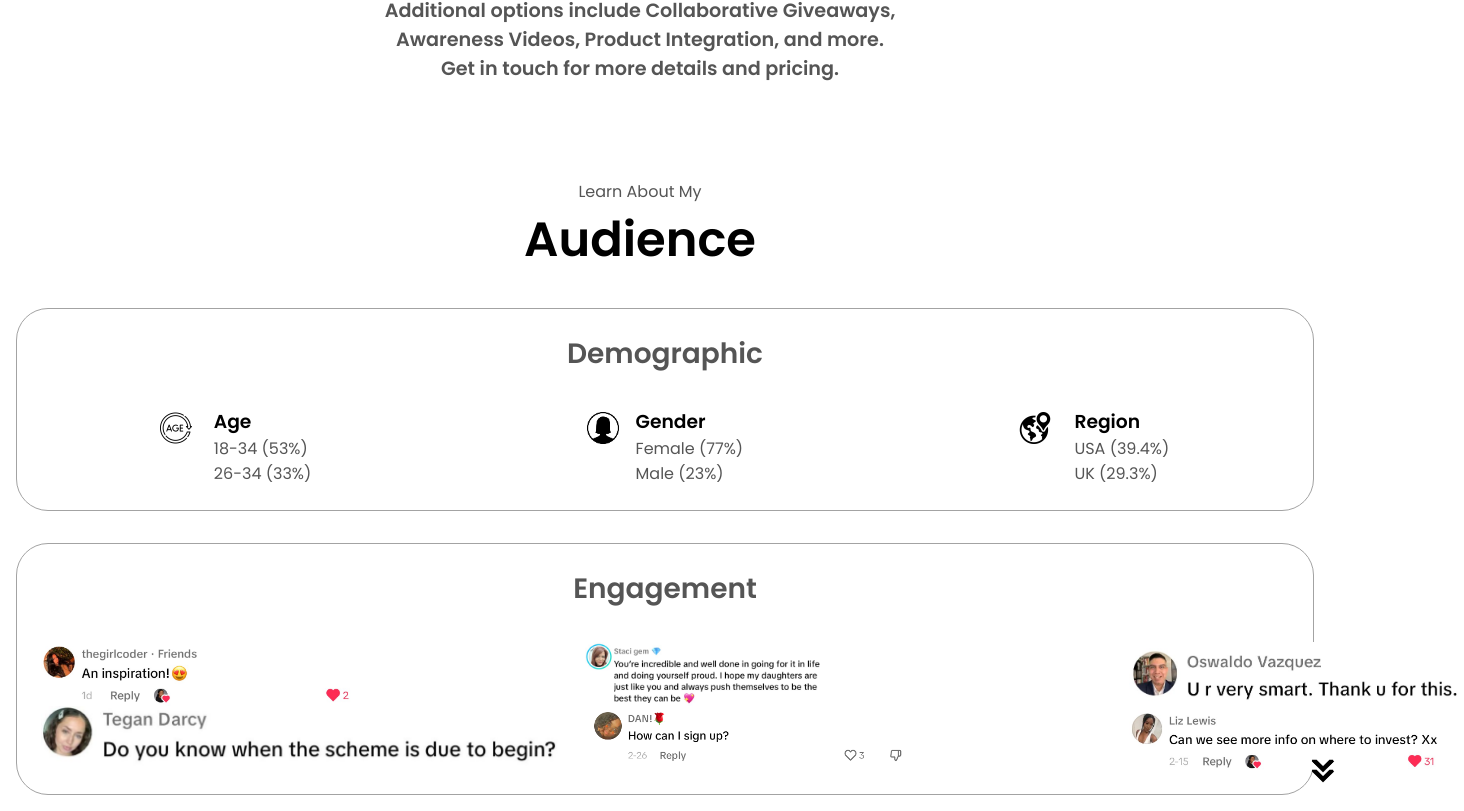
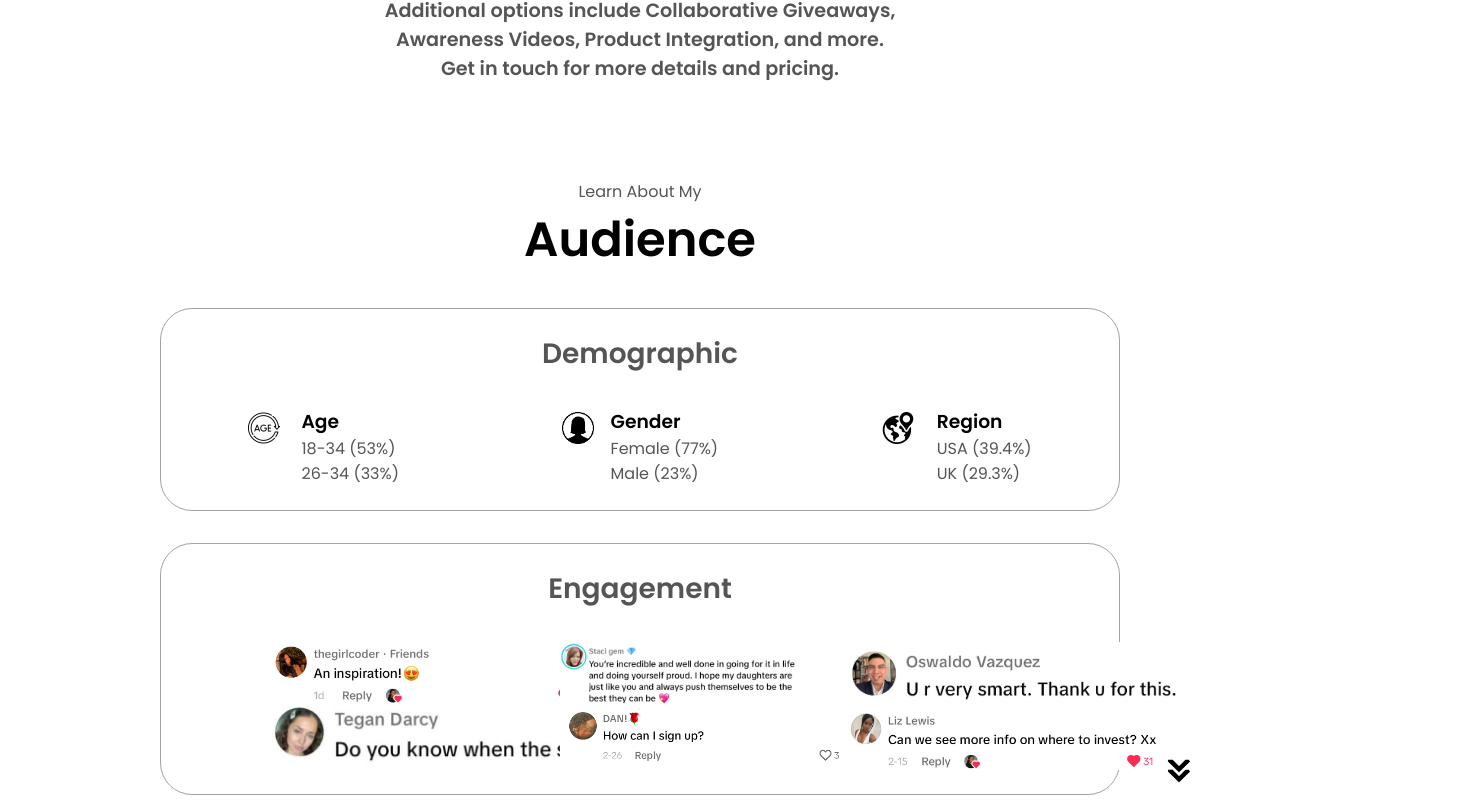
Before and after one commit to benb0201/angel_portfolio, a React (Vite) app: page /content in a window 1280 px wide. Shown: the part 1269-2080 px from the top of the page, 1464 px wide, since content can reach past the window. Built offline with nearby package versions, Linux system fonts and the light colour scheme.

Commit message:
Moore...

```diff
--- a/src/components/styles/Audience.module.css
+++ b/src/components/styles/Audience.module.css
@@ -1,27 +1,21 @@
-body {
-  margin: 0;
-  padding: 0;
-  box-sizing: border-box;
-  overflow-x: hidden;
-}
 
 .audience {
   position: relative;
   height: fit-content;
-  margin: 0 1rem 8rem 1rem;
-  max-width: 100%; /* Ensures it doesn't overflow on mobile */
+  margin-bottom: 8rem;
 }
 
-.detailsContainer {
+.detailsContainer{
     padding: 1.5rem;
+    flex: 1;
     background: white;
     border-radius: 2rem;
-  border: rgb(163, 163, 163) 0.1rem solid;
+    border: rgb(53, 53, 53) 0.1rem solid;
+    border-color: rgb(163, 163, 163);
     text-align: center;
-  width: 100%; /* Use full width of the screen */
-  max-width: 100%; /* Make sure the container fits within the mobile view */
+    /* height: 1rem; */
+    width: auto;
 }
-
 
 /* Sections*/
 
@@ -71,13 +65,11 @@ body {
 }
 
 .comment {
-  width: 100%;
-  height: 200px; /* Fixed height for all images */
-  object-fit: cover; /* Ensure the images fill the space */
+    cursor: pointer;
+    height: 4rem;
+    padding: 5px 5px 0 0;
+    width: fit-content;
 }
-
-
-
 
 .comment, .question1 {
   height: 4rem; /* Adjust the height */
@@ -136,11 +128,10 @@ body {
 .articleContainer2 {
     display: flex;
     flex-wrap: wrap;
-  gap: 1.5rem; /* Adjust gap to fit images more tightly on mobile */
-  justify-content: space-between;
-  width: 100%; /* Make sure the container spans the full width */
+    /* flex-direction: column; */
+    gap: 2.5rem;
+    justify-content: space-evenly;
 }
-
 
 article {
     display: flex;
--- a/src/components/styles/Engagement.module.css
+++ b/src/components/styles/Engagement.module.css
@@ -1,18 +1,26 @@
+body {
+    margin: 0;
+    padding: 0;
+    box-sizing: border-box;
+    overflow-x: hidden;
+  }
+
 /* Main container for the Engagement section */
 .audience {
     position: relative;
     height: fit-content;
-    margin: 0 1rem 8rem 1rem; /* Spacing on left and right, and from the bottom */
+    margin: 0 1rem 8rem 1rem;
+    max-width: 100%; /* Ensures it doesn't overflow on mobile */
   }
 
-  /* Container for the engagement details */
   .detailsContainer {
     padding: 1.5rem;
     background: white;
     border-radius: 2rem;
     border: rgb(163, 163, 163) 0.1rem solid;
     text-align: center;
-    width: auto;
+    width: 100%; /* Use full width of the screen */
+    max-width: 100%; /* Make sure the container fits within the mobile view */
   }
 
   /* Title styles */
@@ -30,12 +38,13 @@
   }
 
   /* Container for the articles (comments/questions) */
-  .articleContainer2 {
+    .articleContainer2 {
     display: flex;
     flex-wrap: wrap;
-    gap: 2.5rem;
+    gap: 1.5rem; /* Adjust gap to fit images more tightly on mobile */
     justify-content: space-between;
-  }
+    width: 100%; /* Make sure the container spans the full width */
+    }
 
   /* Styling for the individual articles (comments/questions) */
   article {
@@ -47,11 +56,9 @@
 
   /* Comment and question images */
   .comment {
-    cursor: pointer;
-    height: 4rem;
-    padding: 5px 5px 0 0;
-    width: auto;
-    margin: 0 auto;
+    width: 100%;
+    height: 200px; /* Fixed height for all images */
+    object-fit: cover; /* Ensure the images fill the space */
   }
 
   .comment3 {
```
Lines whose indentation alone changed are shown as unchanged.
